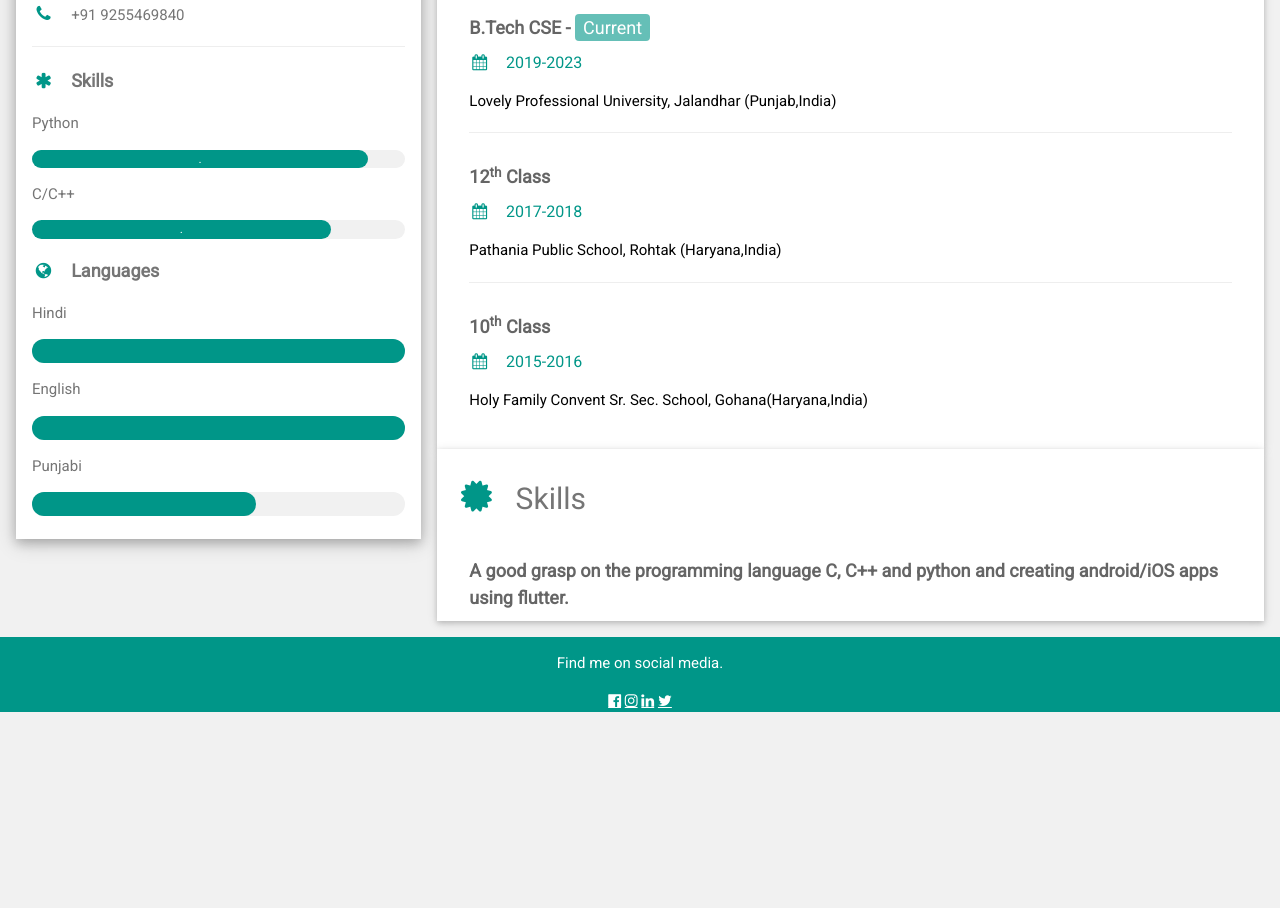
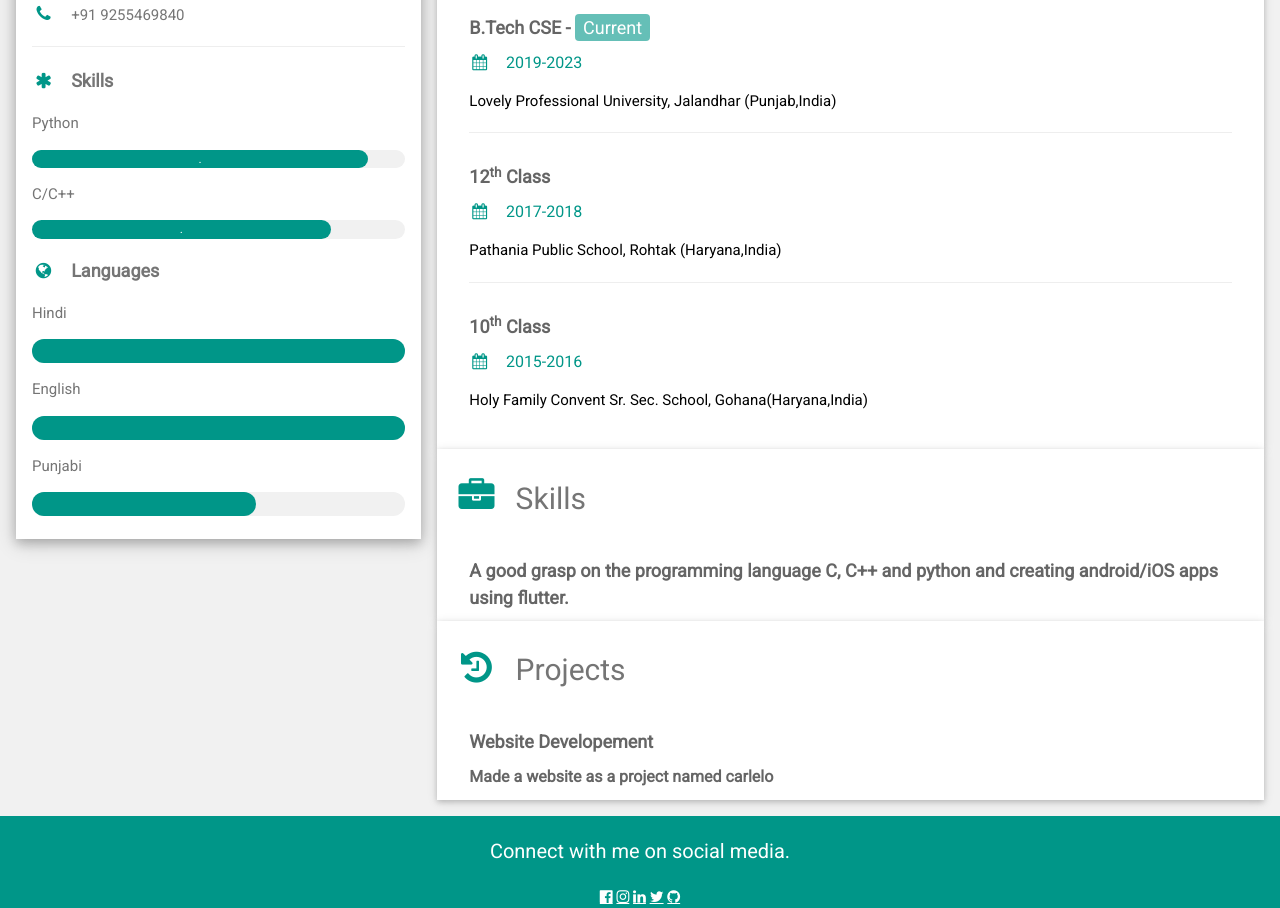
Before and after one commit to mravinshu/mine, a plain HTML site: page index.htm in a window 1280 px wide. Shown: the part 545-1453 px from the top of the page. Before the commit the page ends 1257 px from the top, so only its background shows below. Drawn offline with nearby package versions, Linux system fonts and the light colour scheme.

Commit message:
Update index.htm

```diff
--- a/index.htm
+++ b/index.htm
@@ -105,19 +105,26 @@ html,body,h1,h2,h3,h4,h5,h6 {font-family: "Roboto", sans-serif}
         </div>
       </div>
       <div class="w3-container w3-card w3-white">
-        <h2 class="w3-text-grey w3-padding-16"><i class="fa fa-certificate fa-fw w3-margin-right w3-xxlarge w3-text-teal"></i>Skills</h2>
+        <h2 class="w3-text-grey w3-padding-16"><i class="fa fa-briefcase fa-fw w3-margin-right w3-xxlarge w3-text-teal"></i>Skills</h2>
         <div class="w3-container">
           <h5 class="w3-opacity"><b>A good grasp on the programming language C, C++ and python and creating android/iOS apps using flutter.</b></h5></div>
+   </div>
+   <div class="w3-container w3-card w3-white">
+        <h2 class="w3-text-grey w3-padding-16"><i class="fa fa-history fa-fw w3-margin-right w3-xxlarge w3-text-teal"></i>Projects</h2>
+        <div class="w3-container">
+          <h5 class="w3-opacity"><b>Website Developement</b></h5>
+          <h6 class="w3-opacity"><b>Made a website as a project named carlelo</b></h6></div>
    </div>
   </div>
 </div>
 
 <footer class="w3-container w3-teal w3-center w3-margin-top">
-  <p>Find me on social media.</p>
+ <h4> <p>Connect with me on social media.</p></h3>
   <a href="https://www.facebook.com/mravinshu" class="fa fa-facebook-official w3-hover-opacity"></a>
  <a href="https://www.instagram.com/mravinshu" class="fa fa-instagram w3-hover-opacity"></a>
- <a href="https://www.linkedin.com/mravinshu" class="fa fa-linkedin w3-hover-opacity"></a>
+ <a href="https://www.linkedin.com/in/mravinshu" class="fa fa-linkedin w3-hover-opacity"></a>
   <a href="https://www.twitter.com/iravinshu" class="fa fa-twitter w3-hover-opacity"></a>
+  <a href="https://www.github.com/mravinshu" class="fa fa-github w3-hover-opacity"></a>
 </footer>
 
 </body>
```
